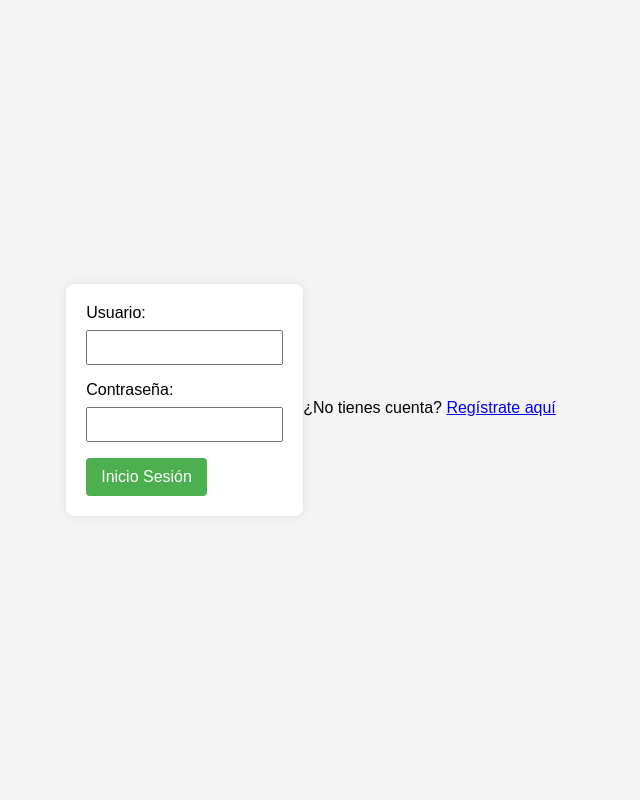
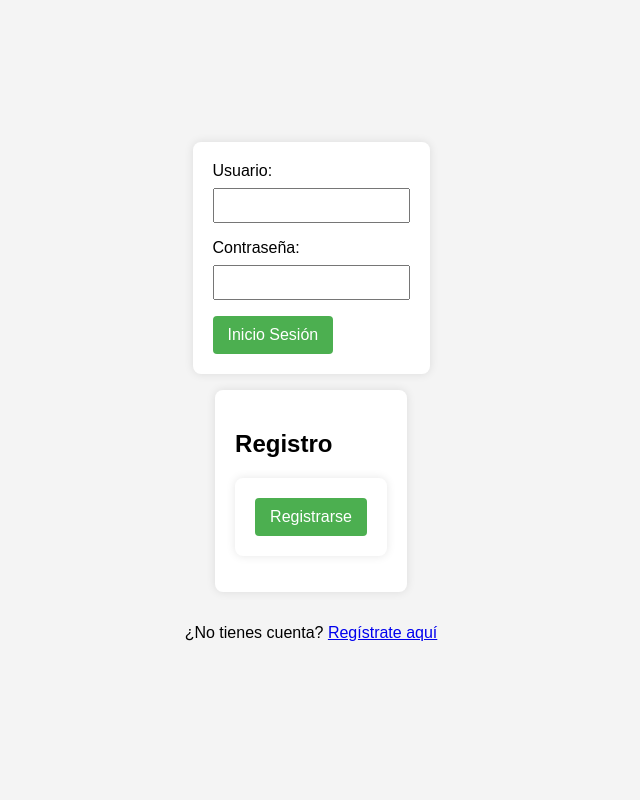
Before and after one commit to afar99/aplicacionweb, a Flask app: page /login in a window 1280 px wide. Shown: the whole page, without its empty margins (329-969 px from the left). Run offline with Flask 3, Linux system fonts and the light colour scheme.

Commit message:
cambio de bton

```diff
--- a/templates/login.html
+++ b/templates/login.html
@@ -14,6 +14,7 @@
             align-items: center;
             justify-content: center;
             height: 100vh;
+            flex-direction: column;  /* Agregado para cambiar la dirección de la disposición a columna */
         }
 
         form {
@@ -21,6 +22,7 @@
             padding: 20px;
             border-radius: 8px;
             box-shadow: 0 0 10px rgba(0, 0, 0, 0.1);
+            margin-bottom: 16px;  /* Agregado para agregar un espacio entre los formularios */
         }
 
         label {
@@ -49,6 +51,13 @@
             text-align: center;
             margin-top: 16px;
         }
+
+        .register-form {
+            background-color: #fff;
+            padding: 20px;
+            border-radius: 8px;
+            box-shadow: 0 0 10px rgba(0, 0, 0, 0.1);
+        }
     </style>
 </head>
 <body>
@@ -62,6 +71,15 @@
         <button type="submit">Inicio Sesión</button>
     </form>
 
+    <div class="register-form">
+        <h2>Registro</h2>
+        <!-- Agrega aquí el formulario de registro -->
+        <form action="/registro" method="post">
+            <!-- Agrega campos de registro aquí -->
+            <button type="submit">Registrarse</button>
+        </form>
+    </div>
+
     <div class="register-link">
         <p>¿No tienes cuenta? <a href="/registro">Regístrate aquí</a></p>
     </div>
```
